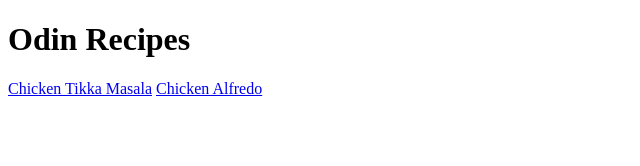
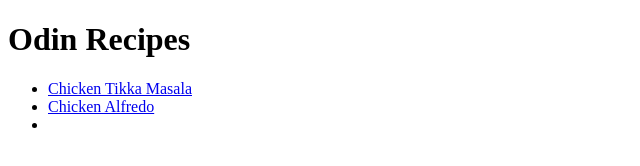
Before and after one commit to tysonrobles33/project-recipes, a plain HTML site: page index.html in a window 1280 px wide. Shown: the whole page, without its empty margins (0-640 px from the left). Drawn offline with Linux system fonts and the light colour scheme.

Commit message:
Changed Links On Homepage From Inline To List

```diff
--- a/index.html
+++ b/index.html
@@ -7,7 +7,10 @@
 </head>
 <body>
     <h1>Odin Recipes</h1>
-    <a href="./recipes/chicken-tikkamasala.html" target="_blank" rel="noopener noreffer">Chicken Tikka Masala</a>
-    <a href="./recipes/chicken-alfredo.html" target="_blank" rel="noopener noreffer">Chicken Alfredo</a>
+        <ul>
+            <li><a href="./recipes/chicken-tikkamasala.html" target="_blank" rel="noopener noreffer">Chicken Tikka Masala</a></li>
+            <li><a href="./recipes/chicken-alfredo.html" target="_blank" rel="noopener noreffer">Chicken Alfredo</a></li>
+            <li></li>
+        </ul>
 </body>
 </html>
```
